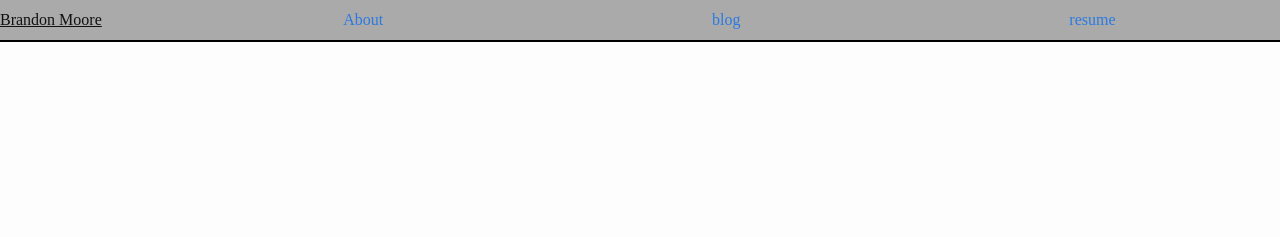
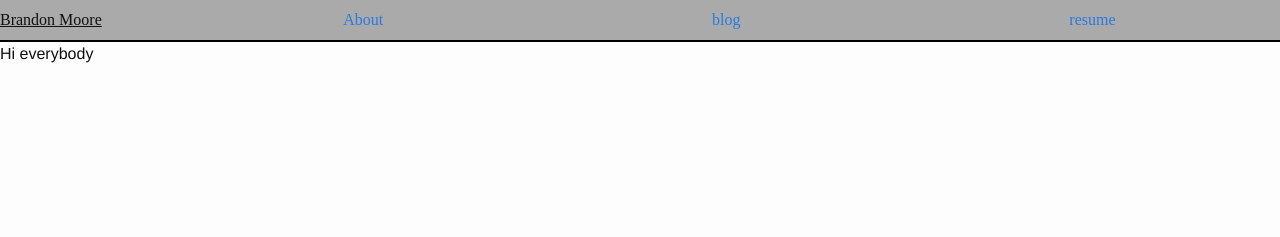
Before and after one commit to moore3071/moore3071.github.io, a Jekyll site: the page built from blog.html, in a window 1280 px wide. Shown: the top 237 px of the page. Built offline with Jekyll 4.4.1, drawn with Linux system fonts in a browser that asks for light colours; some web fonts are replaced.

Commit message:
Fixed some basic reference errors with the permalinks and styling svgs

```diff
--- a/_sass/_base.scss
+++ b/_sass/_base.scss
@@ -10,17 +10,18 @@
 
 
 .about:hover ~ .about, .github:hover ~ .github, .blog:hover ~ .blog, .resume:hover ~ .resume {
-	fill: green;
-	stroke: red;
+	fill: #52007c;
+	stroke: #333;
+	stroke-width: .5;
 }
 .about:hover ~ .top {
-	fill:#cc0;
+	fill:#00f;
 }
 .about:hover ~ .middle, .github:hover ~ .middle {
-	fill: #aa0;
+	fill: #00e;
 }
 .about:hover ~ .bottom, .github:hover ~ .bottom, .resume:hover ~ .bottom {
-	fill: #990;
+	fill: #00d;
 }
 
 /**
--- a/blog.html
+++ b/blog.html
@@ -1,4 +1,7 @@
 ---
 layout: page
 title: blog
+permalink: /blog/
 ---
+
+<p>Hi everybody</p>
--- a/index.html
+++ b/index.html
@@ -4,7 +4,7 @@
 
 <div class="home" style="width: 80vw; height: 40vw; margin: auto;">
 	<svg width="100%" height="100%" viewBox="0 0 200 100" style="font-family: 'Droid Sans Mono';">
-		<a xlink:href="about.html" class="about">
+		<a xlink:href="about" class="about">
 			<text class="about" text-anchor="end" x="60" y="10" dominant-baseline="middle">About</text>
 		</a>
 		<a xlink:href="https://github.com/moore3071" class="github">
@@ -17,9 +17,9 @@
 			<text class="blog" text-anchor="start" x="140" y="77" dominant-baseline="middle">Blog</text>
 		</a>
 
-		<rect class="top" x="60.1" y="10" width="80" height="25" fill="#000070"/>
+		<rect class="top" x="60.1" y="10" width="80" height="25" fill="#0000a0"/>
 		<rect class="middle" x="60.1" y="35" width="80" height="25" fill="#000090"/>
-		<rect class="bottom" x="60.1" y="60" width="80" height="25" fill="#0000a0"/>
+		<rect class="bottom" x="60.1" y="60" width="80" height="25" fill="#000070"/>
 		<ellipse class="about" stroke="black" cx="100" cy="10" rx="40" ry="7.5"/>
 		<path class="github" stroke="black" d="M60 17 c0 15 80 15 80 0 v20 c0 15 -80 15 -80 0 Z" fill="black"/>
 		<path class="resume" stroke="black" d="M60 42 c0 15 80 15 80 0 v20 c0 15 -80 15 -80 0 Z" fill="black"/>
--- a/resume.html
+++ b/resume.html
@@ -1,7 +1,8 @@
 ---
 layout: page
 title: resume
+permalink: /resume/
 ---
-<object data="resume.pdf" type="application/pdf" width="100%" height="100%">
-	  <p>Uh oh, the pdf won't load here <a href="resume.pdf">to the PDF!</a></p>
+<object data="../resume.pdf" type="application/pdf" style="width: 100vw; height:100vw;">
+	  <p>Uh oh, the pdf won't load here <a href="../resume.pdf">to the PDF!</a></p>
 </object>
```
